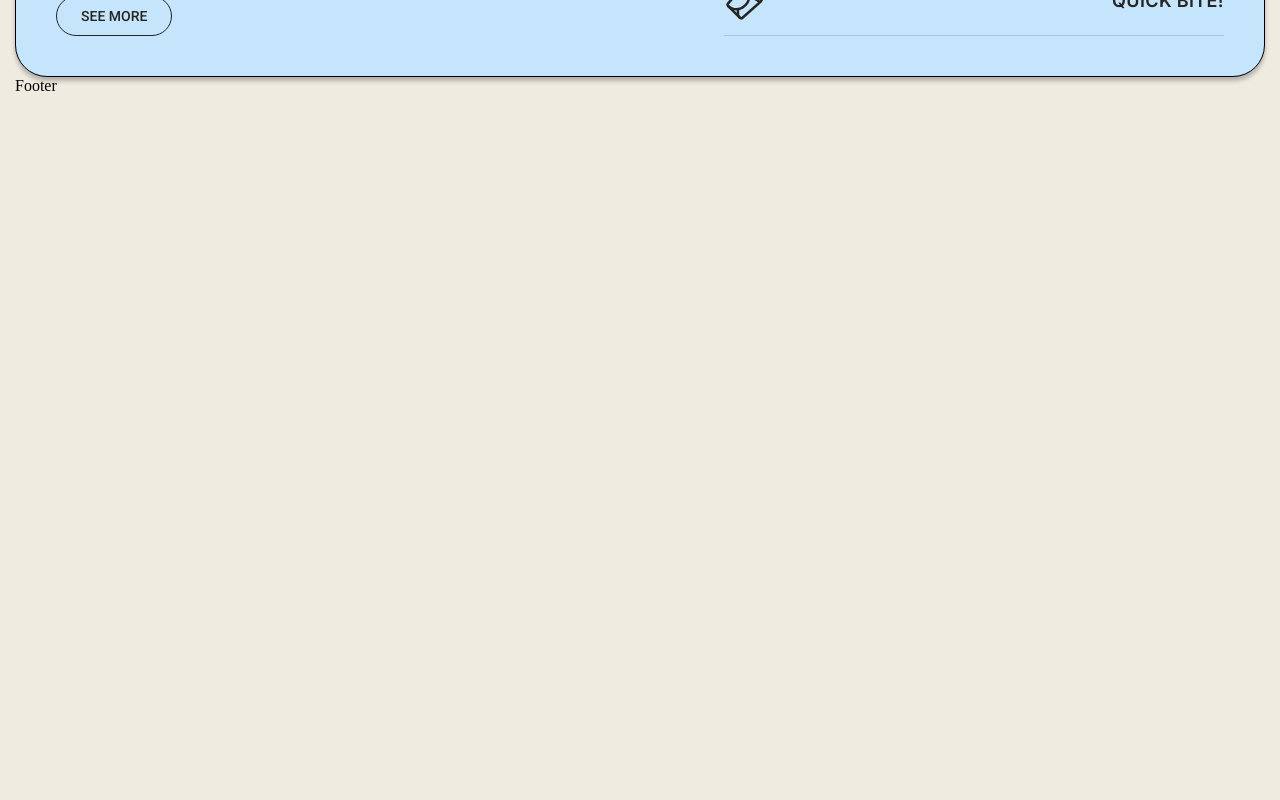
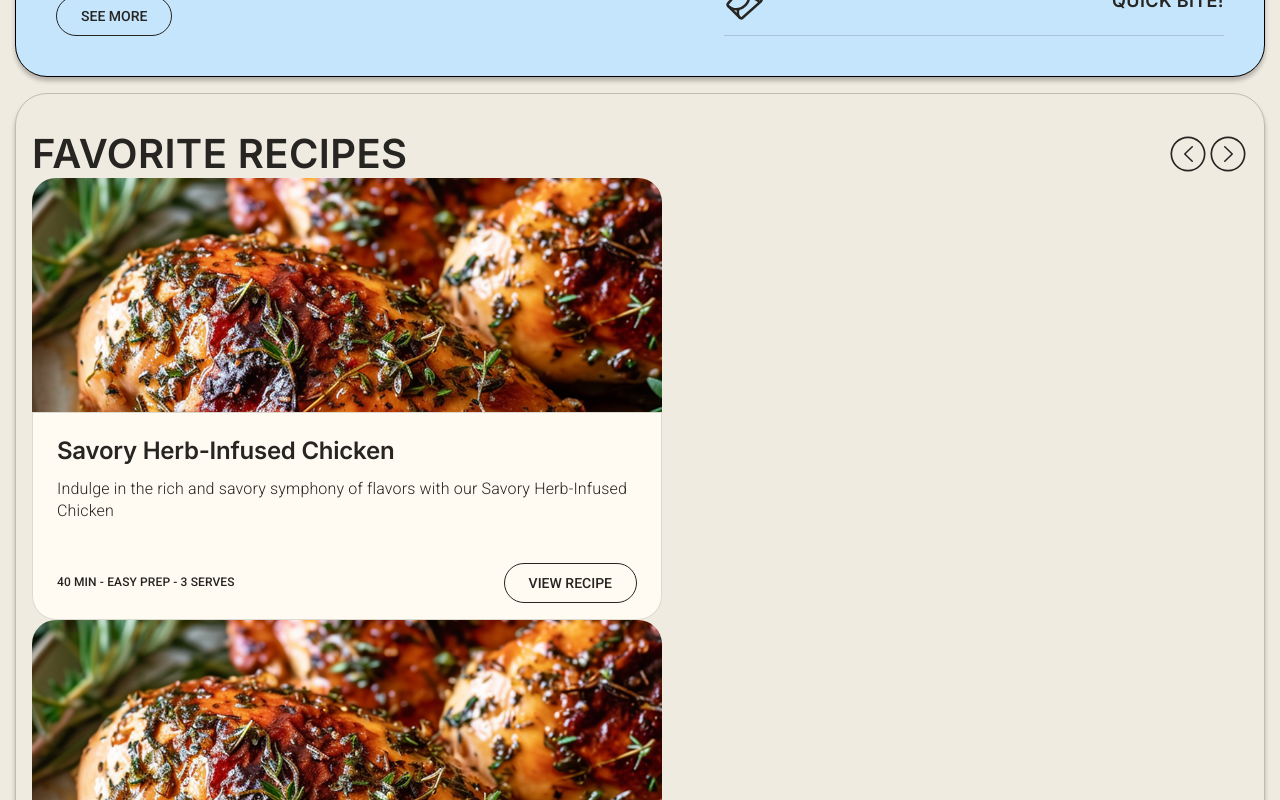
Before and after one commit to ComShep/recipebook, a React (Vite) app: page /#/ in a window 1280 px wide. Shown: the part 1120-1920 px from the top of the page. Before the commit the page ends 1230 px from the top, so only its background shows below. Built offline with nearby package versions, Linux system fonts and the light colour scheme.

Commit message:
добавлен компонент карточки рецепта, начала реализация слайдера

```diff
--- a/src/components/Banner/Banner.module.css
+++ b/src/components/Banner/Banner.module.css
@@ -8,6 +8,7 @@
 	display: flex;
 	justify-content: center;
 	align-items: center;
+	box-shadow: 0 4px 4px 0 rgba(0, 0, 0, 0.25);
 	margin-bottom: 16px;
 }
 
--- a/src/components/Explore/Explore.module.css
+++ b/src/components/Explore/Explore.module.css
@@ -8,6 +8,7 @@
 	min-height: 500px;
 	box-shadow: 0 4px 4px 0 rgba(0, 0, 0, 0.25);
 	background: var(--primary-color-4);
+	margin-bottom: 16px;
 }
 
 .info {
--- /dev/null
+++ b/src/components/RecipeCard/RecipeCard.module.css
@@ -0,0 +1,72 @@
+.card {
+	min-width: 311px;
+	max-width: 630px;
+	min-height: 420px;
+	border-radius: 24px;
+	overflow: hidden;
+}
+.image {
+	height: 234px;
+	overflow: hidden;
+}
+
+.image img {
+	object-fit: cover;
+	object-position: center;
+	width: 100%;
+	height: 100%;
+}
+
+.info {
+	border: 1px solid rgba(38, 37, 34, 0.16);
+	border-radius: 0 0 24px 24px;
+	padding: 24px 24px 16px;
+	background: var(--light);
+}
+.title {
+	font-family: var(--second-family);
+	font-weight: 700;
+	font-size: 24px;
+	line-height: 120%;
+	letter-spacing: -0.01em;
+	color: var(--dark);
+	margin-bottom: 12px;
+}
+.description {
+	font-family: var(--font-family);
+	font-weight: 300;
+	font-size: 16px;
+	line-height: 140%;
+	letter-spacing: 0.01em;
+	color: var(--dark);
+	margin-bottom: 40px;
+}
+.footer {
+	display: flex;
+	justify-content: space-between;
+	align-items: center;
+}
+.attributes {
+	font-family: var(--font-family);
+	font-weight: 500;
+	font-size: 12px;
+	line-height: 120%;
+	letter-spacing: 0.01em;
+	text-transform: uppercase;
+	color: var(--dark);
+}
+
+@media (max-width: 540px) {
+	.title {
+		font-size: 21px;
+	}
+
+	.description {
+		font-size: 14px;
+	}
+
+	.footer {
+		flex-direction: column;
+		gap: 16px;
+	}
+}
--- /dev/null
+++ b/src/components/RecipeCard/RecipeCard.tsx
@@ -0,0 +1,24 @@
+import { Button } from '../assets/button/Button'
+import styles from './RecipeCard.module.css'
+
+export const RecipeCard = () => {
+	return (
+		<div className={styles.card}>
+			<div className={styles.image}>
+				<img src="/recipebook/public/images/RecipeImage.png" alt="picture"/>
+			</div>
+			<div className={styles.info}>
+				<h3 className={styles.title}>Savory Herb-Infused Chicken</h3>
+				<p className={styles.description}>
+					Indulge in the rich and savory symphony of flavors with our Savory Herb-Infused Chicken
+				</p>
+				<div className={styles.footer}>
+					<div className={styles.attributes}>
+						<span>40 Min</span> - <span>easy prep</span> - <span>3 serves</span>
+					</div>
+					<Button name='view recipe'/>
+				</div>
+			</div>
+		</div>
+	)
+}
--- /dev/null
+++ b/src/components/Slider/Slider.module.css
@@ -0,0 +1,28 @@
+.sliderSection {
+	border: 1px solid rgba(38, 37, 34, 0.24);
+	border-radius: 32px;
+	padding: 40px 16px 16px;
+	min-height: 570px;
+	box-shadow: 0 4px 4px 0 rgba(0, 0, 0, 0.25);
+	margin-bottom: 16px;
+}
+
+.header {
+	display: flex;
+	justify-content: space-between;
+}
+
+.title {
+	font-family: var(--second-family);
+	font-weight: 700;
+	font-size: 40px;
+	line-height: 100%;
+	letter-spacing: 0.01em;
+	text-transform: uppercase;
+	/* text-align: center; */
+	color: var(--dark);
+}
+
+.slider {
+	display: flex;
+}
--- /dev/null
+++ b/src/components/Slider/Slider.tsx
@@ -0,0 +1,23 @@
+import { IconLeft, IconLeftDisabled, IconRight, IconRightDisabled } from '../assets/icons/Icons'
+import { RecipeCard } from '../RecipeCard/RecipeCard'
+import styles from './Slider.module.css'
+
+export const Slider = () => {
+	return (
+		<section className={styles.sliderSection}>
+			<div className={styles.header}>
+				<h2 className={styles.title}>favorite recipes</h2>
+				<div className={styles.arrows}>
+					<IconLeft/>
+					<IconRight/>
+				</div>
+			</div>
+			<div className="slider">
+				<RecipeCard/>
+				<RecipeCard/>
+				<IconLeftDisabled/>
+<IconRightDisabled/>
+			</div>
+		</section>
+	)
+}
--- a/src/components/assets/icons/Icons.tsx
+++ b/src/components/assets/icons/Icons.tsx
@@ -80,3 +80,39 @@ export const IconQuickBite = () => {
 		</svg>
 	)
 }
+
+export const IconLeftDisabled = () => {
+	return (
+		<svg width="40" height="40" viewBox="0 0 40 40" fill="none" xmlns="http://www.w3.org/2000/svg">
+			<path d="M23.7184 12.2133C23.8592 12.0767 24.0501 12 24.2492 12C24.4484 12 24.6393 12.0767 24.7801 12.2133C24.9209 12.3498 25 12.535 25 12.7281C25 12.9212 24.9209 13.1064 24.7801 13.243L17.8114 20L24.7801 26.757C24.9209 26.8936 25 27.0788 25 27.2719C25 27.465 24.9209 27.6502 24.7801 27.7867C24.6393 27.9233 24.4484 28 24.2492 28C24.0501 28 23.8592 27.9233 23.7184 27.7867L16.2203 20.5148C16.1505 20.4473 16.0951 20.3671 16.0573 20.2787C16.0195 20.1904 16 20.0957 16 20C16 19.9043 16.0195 19.8096 16.0573 19.7213C16.0951 19.6329 16.1505 19.5527 16.2203 19.4851L23.7184 12.2133Z" fill="#262522" fill-opacity="0.24" />
+			<path fill-rule="evenodd" clip-rule="evenodd" d="M20 2.5C29.665 2.5 37.5 10.335 37.5 20C37.5 29.665 29.665 37.5 20 37.5C10.335 37.5 2.5 29.665 2.5 20C2.5 10.335 10.335 2.5 20 2.5ZM35.8333 20C35.8333 15.8007 34.1652 11.7735 31.1959 8.80414C28.2265 5.83482 24.1993 4.16667 20 4.16667C15.8007 4.16667 11.7735 5.83482 8.80414 8.80414C5.83482 11.7735 4.16667 15.8007 4.16667 20C4.16667 24.1993 5.83482 28.2265 8.80414 31.1959C11.7735 34.1652 15.8007 35.8333 20 35.8333C24.1993 35.8333 28.2265 34.1652 31.1959 31.1959C34.1652 28.2265 35.8333 24.1993 35.8333 20Z" fill="#262522" fill-opacity="0.24" />
+		</svg>
+	)
+}
+
+export const IconLeft = () => {
+	return (
+		<svg width="40" height="40" viewBox="0 0 40 40" fill="none" xmlns="http://www.w3.org/2000/svg">
+			<path d="M23.7184 12.2133C23.8592 12.0767 24.0501 12 24.2492 12C24.4484 12 24.6393 12.0767 24.7801 12.2133C24.9209 12.3498 25 12.535 25 12.7281C25 12.9212 24.9209 13.1064 24.7801 13.243L17.8114 20L24.7801 26.757C24.9209 26.8936 25 27.0788 25 27.2719C25 27.465 24.9209 27.6502 24.7801 27.7867C24.6393 27.9233 24.4484 28 24.2492 28C24.0501 28 23.8592 27.9233 23.7184 27.7867L16.2203 20.5148C16.1505 20.4473 16.0951 20.3671 16.0573 20.2787C16.0195 20.1904 16 20.0957 16 20C16 19.9043 16.0195 19.8096 16.0573 19.7213C16.0951 19.6329 16.1505 19.5527 16.2203 19.4851L23.7184 12.2133Z" fill="#262522"  />
+			<path fill-rule="evenodd" clip-rule="evenodd" d="M20 2.5C29.665 2.5 37.5 10.335 37.5 20C37.5 29.665 29.665 37.5 20 37.5C10.335 37.5 2.5 29.665 2.5 20C2.5 10.335 10.335 2.5 20 2.5ZM35.8333 20C35.8333 15.8007 34.1652 11.7735 31.1959 8.80414C28.2265 5.83482 24.1993 4.16667 20 4.16667C15.8007 4.16667 11.7735 5.83482 8.80414 8.80414C5.83482 11.7735 4.16667 15.8007 4.16667 20C4.16667 24.1993 5.83482 28.2265 8.80414 31.1959C11.7735 34.1652 15.8007 35.8333 20 35.8333C24.1993 35.8333 28.2265 34.1652 31.1959 31.1959C34.1652 28.2265 35.8333 24.1993 35.8333 20Z" fill="#262522"  />
+		</svg>
+	)
+}
+
+export const IconRightDisabled = () => {
+	return (
+		<svg width="40" height="40" viewBox="0 0 40 40" fill="none" xmlns="http://www.w3.org/2000/svg">
+			<path d="M17.2816 12.2133C17.1408 12.0767 16.9499 12 16.7508 12C16.5516 12 16.3607 12.0767 16.2199 12.2133C16.0791 12.3498 16 12.535 16 12.7281C16 12.9212 16.0791 13.1064 16.2199 13.243L23.1886 20L16.2199 26.757C16.0791 26.8936 16 27.0788 16 27.2719C16 27.465 16.0791 27.6502 16.2199 27.7867C16.3607 27.9233 16.5516 28 16.7508 28C16.9499 28 17.1408 27.9233 17.2816 27.7867L24.7797 20.5148C24.8495 20.4473 24.9049 20.3671 24.9427 20.2787C24.9805 20.1904 25 20.0957 25 20C25 19.9043 24.9805 19.8096 24.9427 19.7213C24.9049 19.6329 24.8495 19.5527 24.7797 19.4851L17.2816 12.2133Z" fill="#262522" fill-opacity="0.24"/>
+			<path fill-rule="evenodd" clip-rule="evenodd" d="M20 2.5C10.335 2.5 2.5 10.335 2.5 20C2.5 29.665 10.335 37.5 20 37.5C29.665 37.5 37.5 29.665 37.5 20C37.5 10.335 29.665 2.5 20 2.5ZM4.16667 20C4.16667 15.8007 5.83482 11.7735 8.80414 8.80414C11.7735 5.83482 15.8007 4.16667 20 4.16667C24.1993 4.16667 28.2265 5.83482 31.1959 8.80414C34.1652 11.7735 35.8333 15.8007 35.8333 20C35.8333 24.1993 34.1652 28.2265 31.1959 31.1959C28.2265 34.1652 24.1993 35.8333 20 35.8333C15.8007 35.8333 11.7735 34.1652 8.80414 31.1959C5.83482 28.2265 4.16667 24.1993 4.16667 20Z" fill="#262522" fill-opacity="0.24"/>
+		</svg>
+	)
+}
+
+export const IconRight = () => {
+	return (
+		<svg width="40" height="40" viewBox="0 0 40 40" fill="none" xmlns="http://www.w3.org/2000/svg">
+			<path d="M17.2816 12.2133C17.1408 12.0767 16.9499 12 16.7508 12C16.5516 12 16.3607 12.0767 16.2199 12.2133C16.0791 12.3498 16 12.535 16 12.7281C16 12.9212 16.0791 13.1064 16.2199 13.243L23.1886 20L16.2199 26.757C16.0791 26.8936 16 27.0788 16 27.2719C16 27.465 16.0791 27.6502 16.2199 27.7867C16.3607 27.9233 16.5516 28 16.7508 28C16.9499 28 17.1408 27.9233 17.2816 27.7867L24.7797 20.5148C24.8495 20.4473 24.9049 20.3671 24.9427 20.2787C24.9805 20.1904 25 20.0957 25 20C25 19.9043 24.9805 19.8096 24.9427 19.7213C24.9049 19.6329 24.8495 19.5527 24.7797 19.4851L17.2816 12.2133Z" fill="#262522" />
+			<path fill-rule="evenodd" clip-rule="evenodd" d="M20 2.5C10.335 2.5 2.5 10.335 2.5 20C2.5 29.665 10.335 37.5 20 37.5C29.665 37.5 37.5 29.665 37.5 20C37.5 10.335 29.665 2.5 20 2.5ZM4.16667 20C4.16667 15.8007 5.83482 11.7735 8.80414 8.80414C11.7735 5.83482 15.8007 4.16667 20 4.16667C24.1993 4.16667 28.2265 5.83482 31.1959 8.80414C34.1652 11.7735 35.8333 15.8007 35.8333 20C35.8333 24.1993 34.1652 28.2265 31.1959 31.1959C28.2265 34.1652 24.1993 35.8333 20 35.8333C15.8007 35.8333 11.7735 34.1652 8.80414 31.1959C5.83482 28.2265 4.16667 24.1993 4.16667 20Z" fill="#262522" />
+		</svg>
+	)
+}
--- a/src/pages/HomePage/HomePage.tsx
+++ b/src/pages/HomePage/HomePage.tsx
@@ -1,11 +1,13 @@
 import { Banner } from "../../components/Banner/Banner"
 import { Explore } from "../../components/Explore/Explore"
+import { Slider } from "../../components/Slider/Slider"
 
 export const HomePage = () => {
 	return (
 		<>
 			<Banner/>
 			<Explore/>
+			<Slider/>
 		</>
 	)
 }
--- a/vite.config.ts
+++ b/vite.config.ts
@@ -4,7 +4,7 @@ import react from '@vitejs/plugin-react'
 // https://vite.dev/config/
 export default defineConfig({
 	server: {
-		hmr: false,
+		// hmr: false,
 	},
 	plugins: [react()],
 	base: '/recipebook/',
```
Also changed, not shown: public/images/RecipeImage.png (added). Lines whose indentation alone changed are shown as unchanged.
